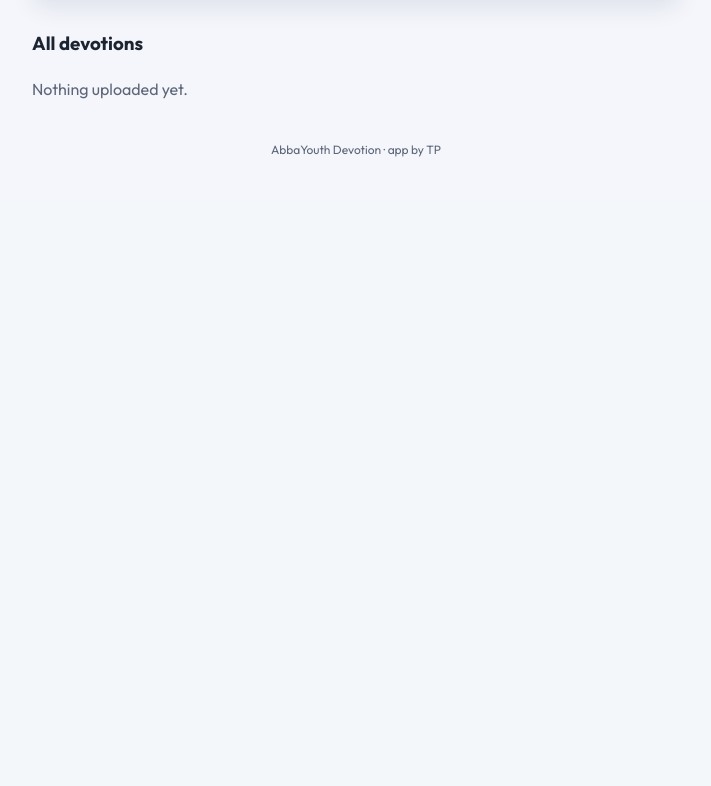
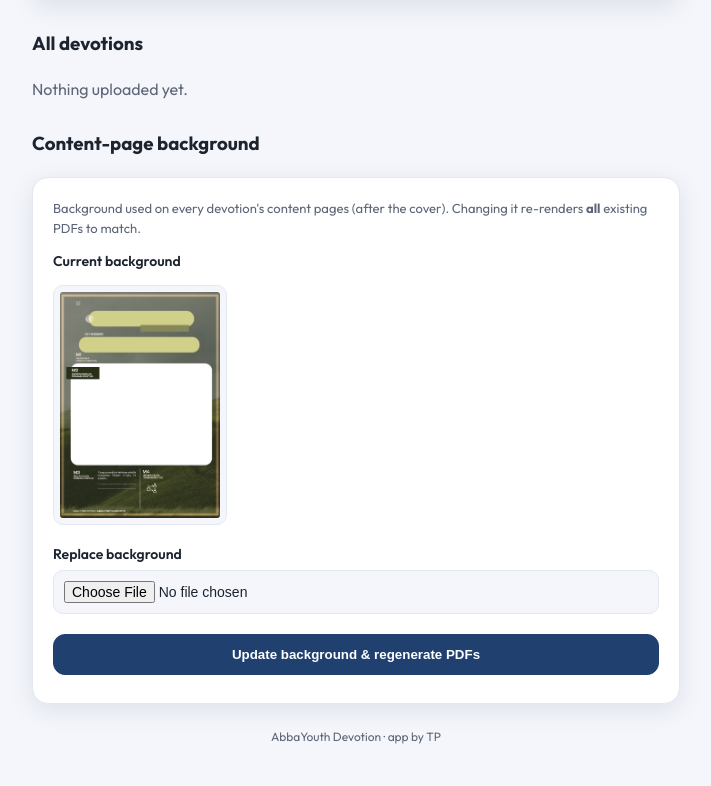
Before and after one commit to Bitha17/ay-devo-pdf-generator, a Flask app: page /admin in a window 1280 px wide. Shown: the part 746-1532 px from the top of the page, without its empty margins (284-995 px from the left). Before the commit the page ends 903 px from the top, so only its background shows below. Run offline with Flask 3, Linux system fonts and the light colour scheme; the visitor is signed in with stand-in values (Sample User, id 1); data that the repository does not hold is empty; parts of the project's set-up code (start-up, migrations or seed data) failed here and were passed over.

Commit message:
feat: configurable PDF background and admin PDF download
Admin can upload a content-page background (stored at data/bg.png, persisted), which overrides the bundled static/bg.png and re-renders all existing PDFs to match. Adds an admin-only Download link that serves the PDF as an attachment named 'Devotion AbbaYouth_<period>.pdf'; the inline reader PDF view is unchanged.

Co-Authored-By: Claude Opus 4.8 (1M context) <noreply@anthropic.com>

```diff
--- a/app.py
+++ b/app.py
@@ -37,7 +37,8 @@ app.secret_key = SECRET_KEY
 # Publish times are entered in this timezone, stored/compared in UTC.
 LOCAL_TZ = ZoneInfo(os.environ.get("DEVO_TZ", "Asia/Jakarta"))
 
-FIXED_BG = "static/bg.png"  # later-pages background, resolved inside pdf.py
+FIXED_BG = "static/bg.png"            # bundled default later-pages background
+ACTIVE_BG = os.path.join(db.DATA_DIR, "bg.png")  # admin-uploaded override (persisted)
 
 
 # ---------------------------------------------------------------- helpers
@@ -61,6 +62,26 @@ def _delete_file(path):
             os.remove(path)
         except OSError:
             pass
+
+
+def current_bg_path():
+    """Active content-page background: the admin-uploaded one if present, else
+    the bundled default. Always returns an absolute path."""
+    return ACTIVE_BG if os.path.exists(ACTIVE_BG) else os.path.join(BASE_DIR, FIXED_BG)
+
+
+def regenerate_all_pdfs():
+    """Re-render every devotion's PDF with the current background. Returns count."""
+    bg = current_bg_path()
+    count = 0
+    for dev in db.list_all():
+        cover = dev["image_path"] or os.path.join(BASE_DIR, FIXED_BG)
+        pdf_path = dev["pdf_path"] or os.path.join(db.PDF_DIR, f"{dev['slug']}.pdf")
+        buffer, _ = generate_pdf_from_data(dev["data"], cover, bg)
+        with open(pdf_path, "wb") as f:
+            f.write(buffer.getvalue())
+        count += 1
+    return count
 
 
 def is_published(dev):
@@ -212,7 +233,7 @@ def admin_upload():
         web_hero.save(hero_path)
 
     # Generate the PDF once, at publish time, and store it on disk.
-    pdf_buffer, pdf_name = generate_pdf(txt_path, cover_for_pdf, FIXED_BG)
+    pdf_buffer, pdf_name = generate_pdf(txt_path, cover_for_pdf, current_bg_path())
     pdf_path = os.path.join(db.PDF_DIR, f"{slug}.pdf")
     with open(pdf_path, "wb") as f:
         f.write(pdf_buffer.getvalue())
@@ -303,7 +324,7 @@ def admin_edit_save(slug):
     pdf_path = dev["pdf_path"] or os.path.join(db.PDF_DIR, f"{slug}.pdf")
     if regen_pdf:
         cover_for_pdf = image_path or os.path.join(BASE_DIR, FIXED_BG)
-        buffer, _ = generate_pdf_from_data(parsed, cover_for_pdf, FIXED_BG)
+        buffer, _ = generate_pdf_from_data(parsed, cover_for_pdf, current_bg_path())
         with open(pdf_path, "wb") as f:
             f.write(buffer.getvalue())
 
@@ -324,6 +345,39 @@ def admin_delete(slug):
     return redirect(url_for("admin"))
 
 
+@app.route("/admin/download/<slug>")
+@require_admin
+def admin_download(slug):
+    """Download the PDF with the proper 'Devotion AbbaYouth_<period>.pdf' name."""
+    dev = db.get_by_slug(slug, include_unpublished=True)
+    if not dev or not dev.get("pdf_path") or not os.path.exists(dev["pdf_path"]):
+        abort(404)
+    return send_file(
+        dev["pdf_path"], mimetype="application/pdf", as_attachment=True,
+        download_name=f"Devotion AbbaYouth_{dev['period']}.pdf",
+    )
+
+
+@app.route("/admin/background", methods=["POST"])
+@require_admin
+def admin_background():
+    """Replace the content-page background and re-render every PDF with it."""
+    bg = request.files.get("bg")
+    if not bg or not bg.filename:
+        flash("No background image selected.")
+        return redirect(url_for("admin"))
+    bg.save(ACTIVE_BG)
+    n = regenerate_all_pdfs()
+    flash(f"Background updated; regenerated {n} PDF(s).")
+    return redirect(url_for("admin"))
+
+
+@app.route("/admin/background/current")
+@require_admin
+def admin_background_current():
+    return send_file(current_bg_path())
+
+
 if __name__ == "__main__":
     port = int(os.environ.get("PORT", 5000))
     app.run(host="0.0.0.0", port=port, debug=True)
--- a/templates/admin.html
+++ b/templates/admin.html
@@ -60,6 +60,7 @@
     <a class="iconbtn" href="{{ url_for('admin_edit', slug=dev.slug) }}">Edit</a>
     <a class="iconbtn" href="{{ url_for('devotion', slug=dev.slug) }}" target="_blank">Preview</a>
     <a class="iconbtn" href="{{ url_for('devotion_pdf', slug=dev.slug) }}" target="_blank">PDF</a>
+    <a class="iconbtn" href="{{ url_for('admin_download', slug=dev.slug) }}">Download</a>
     <form method="post" action="{{ url_for('admin_delete', slug=dev.slug) }}"
           onsubmit="return confirm('Delete {{ dev.slug }}?')">
       <button class="danger" type="submit">Delete</button>
@@ -68,6 +69,23 @@
   {% endfor %}
 </ul>
 {% endif %}
+
+<h3 style="margin-top:28px">Content-page background</h3>
+<form class="formcard" method="post" action="{{ url_for('admin_background') }}" enctype="multipart/form-data">
+  <p class="sub" style="color:var(--muted);font-size:13px;margin-top:0">
+    Background used on every devotion's content pages (after the cover). Changing it
+    re-renders <strong>all</strong> existing PDFs to match.
+  </p>
+  <label>Current background</label>
+  <img class="filepreview imgpreview" src="{{ url_for('admin_background_current') }}" alt="current background">
+
+  <label>Replace background</label>
+  <input type="file" name="bg" accept="image/png,image/jpeg" required
+         data-preview="bgPreview" data-preview-type="image">
+  <img id="bgPreview" class="filepreview imgpreview" style="display:none" alt="">
+
+  <div class="actions"><button class="btn primary" type="submit">Update background &amp; regenerate PDFs</button></div>
+</form>
 {% endblock %}
 
 {% block scripts %}
```
